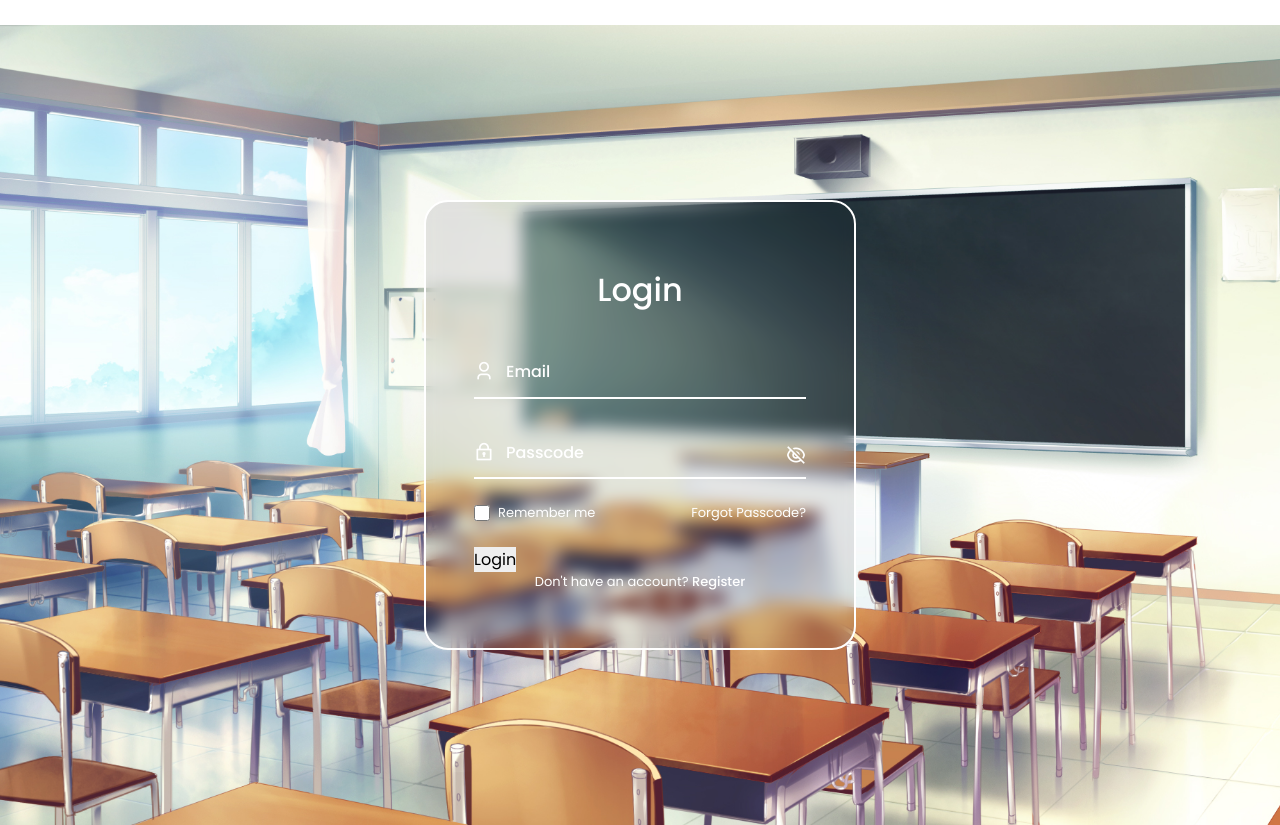
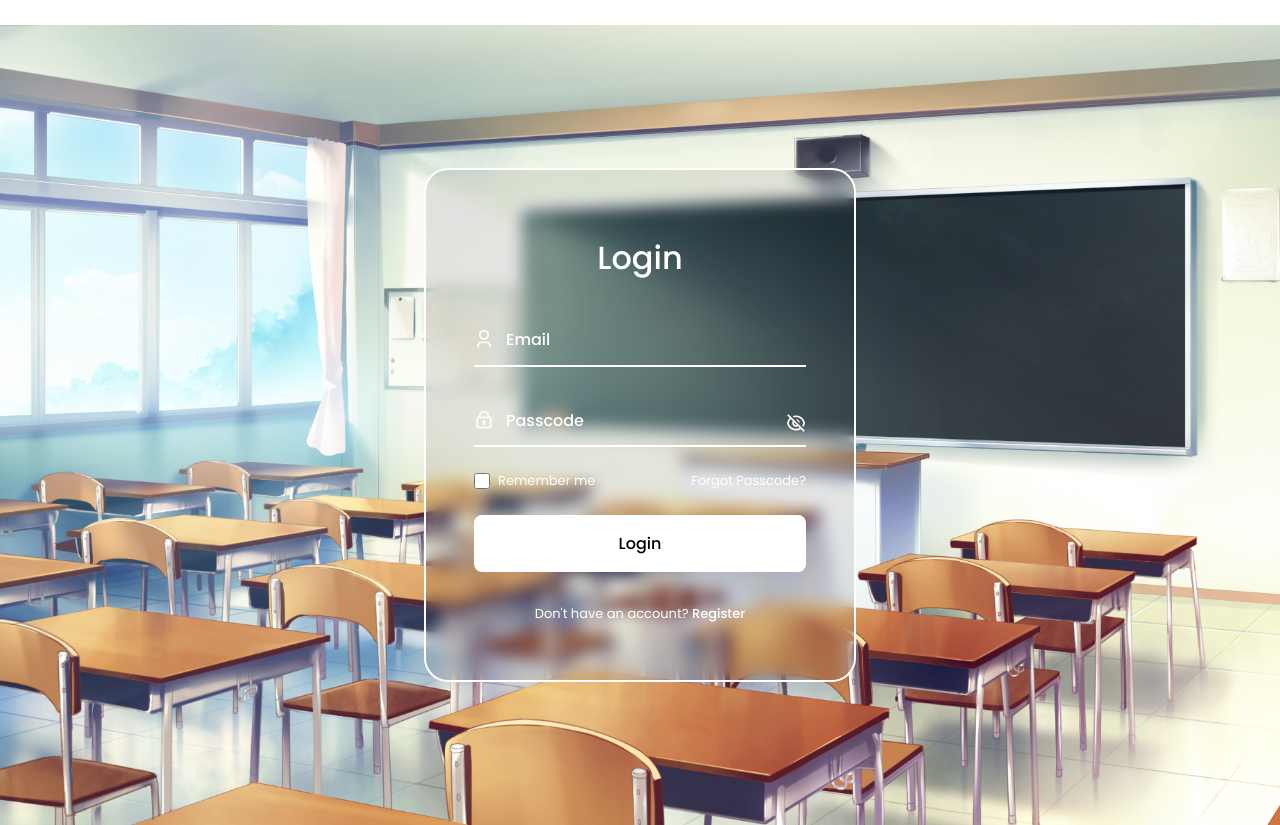
Before and after one commit to ict1190/sanhaystudyhub, a plain HTML site: page index.html in a window 1280 px wide. Drawn offline with nearby package versions, Linux system fonts and the light colour scheme.

Commit message:
Update index.html

```diff
--- a/index.html
+++ b/index.html
@@ -48,7 +48,7 @@ w<!DOCTYPE html>
                <a href="#" class="login__forgot">Forgot Passcode?</a>
             </div>
 
-              <button type ="button" one click="location.href="https://sanhaystudyhub.my.canva.site/">Login</button>
+              <button type="submit" class="login__button">Login</button>
 
             <p class="login__register">
                Don't have an account? <a href="#">Register</a>
```
